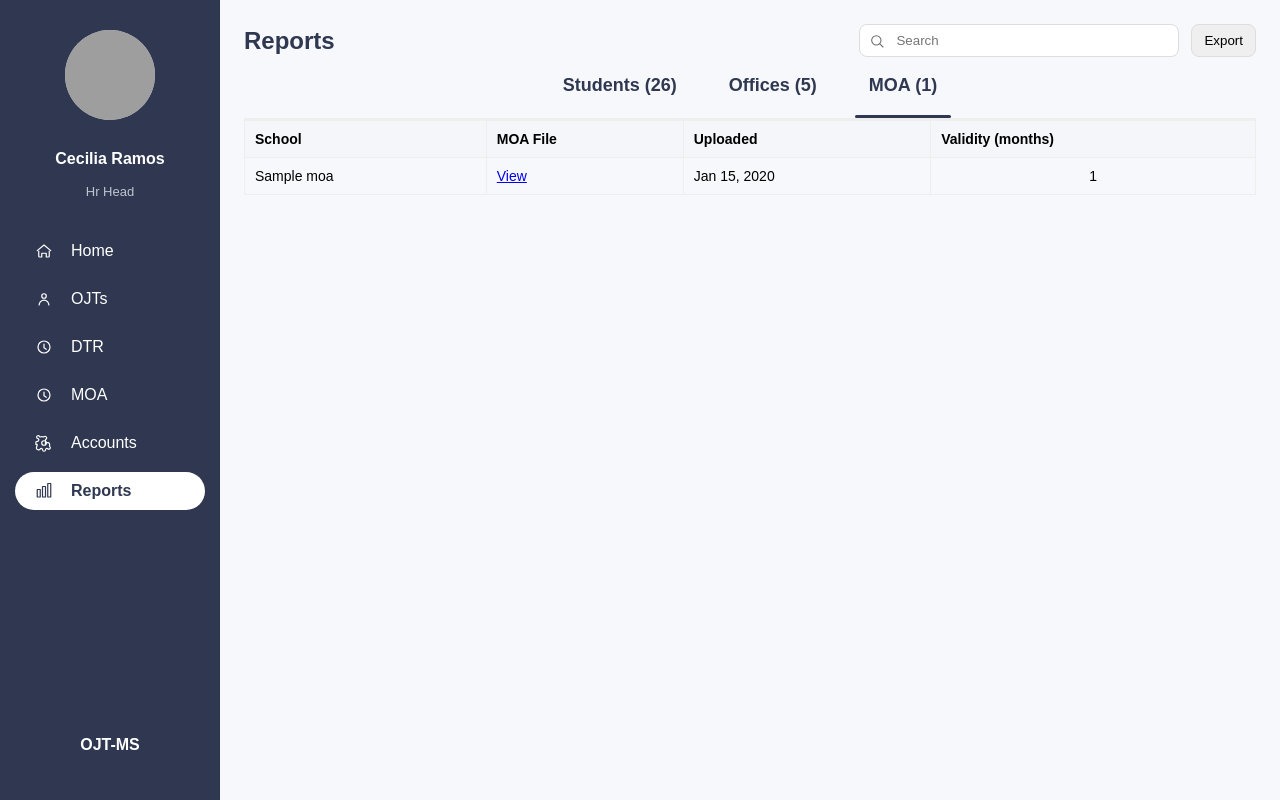
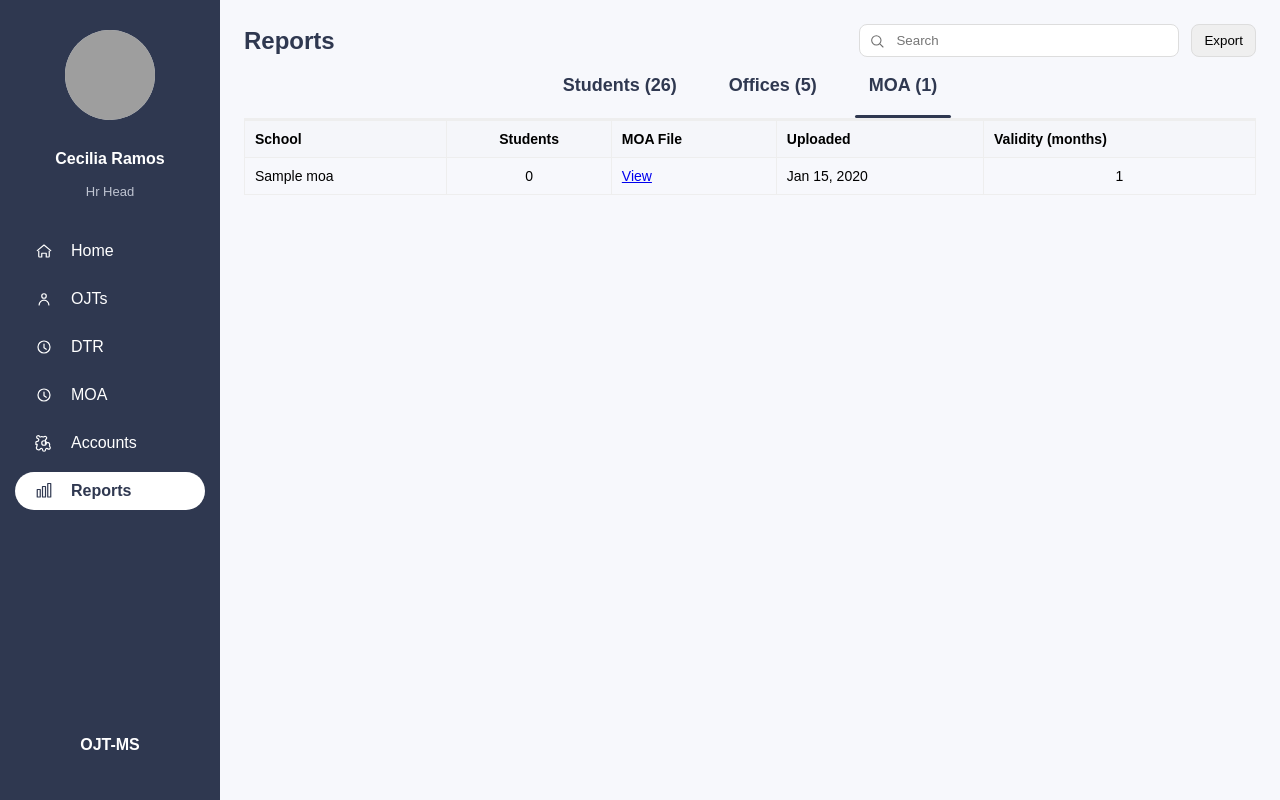
Before and after one commit to prettysunset/CapstoneSample, a PHP site: page /hr_head/hr_head_reports.php in a window 1280 px wide, after a click that opens the changed part. Run offline with PHP 8.4, Linux system fonts and the light colour scheme; a user stored in the database is signed in; data comes from the database, SQL or seed files in the repository; tables that the repository leaves empty hold one stand-in row (values such as "Sample post"); grey boxes are pictures that could not be loaded.

Commit message:
added students col in reports moa

```diff
--- a/hr_head/hr_head_reports.php
+++ b/hr_head/hr_head_reports.php
@@ -64,8 +64,20 @@ function fetch_offices($conn){
 
 function fetch_moa($conn){
     $rows = [];
-    $res = $conn->query("SELECT moa_id, school_name, moa_file, date_uploaded, validity_months FROM moa ORDER BY date_uploaded DESC");
-    if ($res){ while ($r = $res->fetch_assoc()) $rows[] = $r; $res->free(); }
+    $sql = "
+      SELECT m.moa_id, m.school_name, m.moa_file, m.date_uploaded, m.validity_months,
+             (SELECT COUNT(*) FROM students s WHERE LOWER(TRIM(s.college)) = LOWER(TRIM(m.school_name))) AS student_count
+      FROM moa m
+      ORDER BY m.date_uploaded DESC
+    ";
+    $res = $conn->query($sql);
+    if ($res){
+        while ($r = $res->fetch_assoc()) {
+            $r['student_count'] = (int)($r['student_count'] ?? 0);
+            $rows[] = $r;
+        }
+        $res->free();
+    }
     return $rows;
 }
 
@@ -299,7 +311,7 @@ $moa = fetch_moa($conn);
         <div style="overflow-x:auto">
           <table class="tbl" id="tblMoa">
             <thead>
-              <tr><th>School</th><th>MOA File</th><th>Uploaded</th><th>Validity (months)</th></tr>
+              <tr><th>School</th><th style="text-align:center">Students</th><th>MOA File</th><th>Uploaded</th><th>Validity (months)</th></tr>
             </thead>
             <tbody>
               <?php if (empty($moa)): ?>
@@ -307,6 +319,7 @@ $moa = fetch_moa($conn);
               <?php else: foreach ($moa as $m): ?>
                 <tr data-search="<?= htmlspecialchars(strtolower($m['school_name'])) ?>">
                   <td><?= htmlspecialchars($m['school_name']) ?></td>
+                  <td style="text-align:center"><?= (int)($m['student_count'] ?? 0) ?></td>
                   <td>
                     <?php if (!empty($m['moa_file'])): ?>
                       <a href="<?= htmlspecialchars('../' . $m['moa_file']) ?>" target="_blank">View</a>
```
